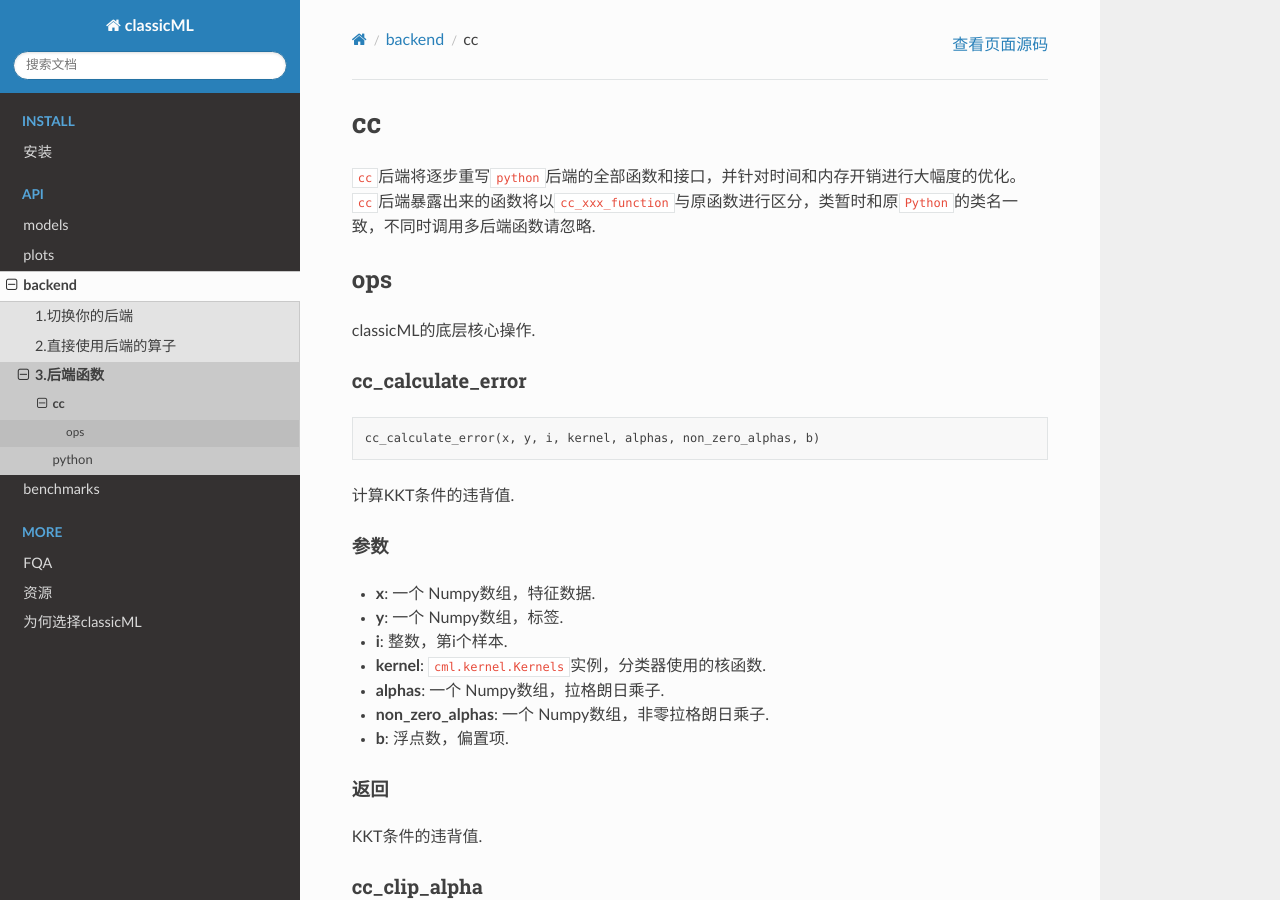
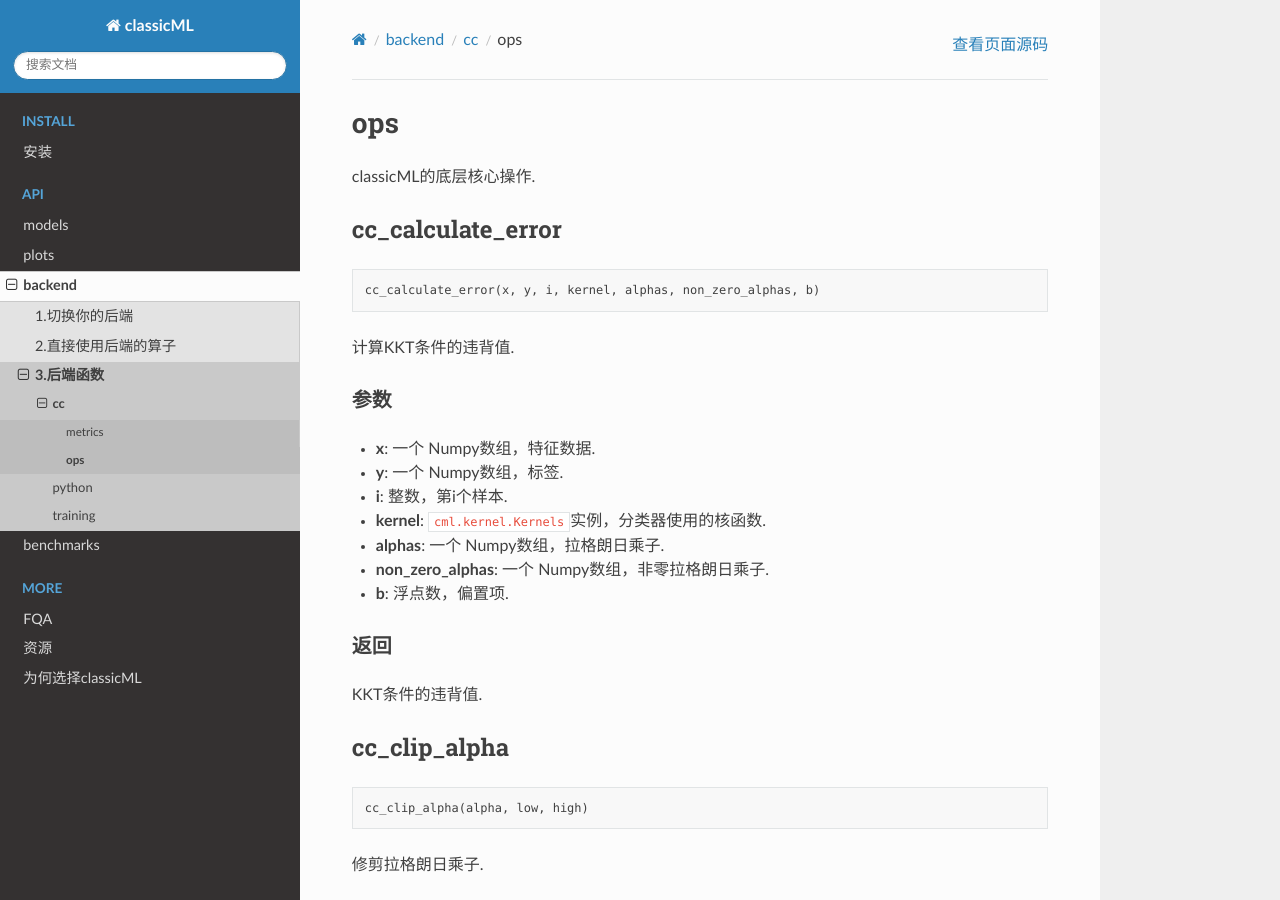
Before and after one commit to sun1638650145/classicML, a Sphinx documentation site: the page built from docs/source/backend/cc/ops.md, in a window 1280 px wide and 900 px high. Built offline with Sphinx 7.4.7 and the Read the Docs theme 2.0.0, drawn with Linux system fonts in a browser that asks for light colours.

Commit message:
update docs style

````diff
--- a/docs/source/backend/cc.md
+++ b/docs/source/backend/cc/ops.md
@@ -1,12 +1,8 @@
-# cc
-
-```cc```后端将逐步重写```python```后端的全部函数和接口，并针对时间和内存开销进行大幅度的优化。```cc```后端暴露出来的函数将以```cc_xxx_function```与原函数进行区分，类暂时和原```Python```的类名一致，不同时调用多后端函数请忽略.
-
-## ops
+# ops
 
 classicML的底层核心操作.
 
-### cc_calculate_error
+## cc_calculate_error
 
 ```python
 cc_calculate_error(x, y, i, kernel, alphas, non_zero_alphas, b)
@@ -14,7 +10,7 @@
 
 计算KKT条件的违背值.
 
-#### 参数
+### 参数
 
 * <b>x</b>: 一个 Numpy数组，特征数据.
 * <b>y</b>: 一个 Numpy数组，标签.
@@ -24,11 +20,11 @@
 * <b>non_zero_alphas</b>: 一个 Numpy数组，非零拉格朗日乘子.
 * <b>b</b>: 浮点数，偏置项.
 
-#### 返回
+### 返回
 
 KKT条件的违背值.
 
-### cc_clip_alpha
+## cc_clip_alpha
 
 ```python
 cc_clip_alpha(alpha, low, high)
@@ -36,16 +32,16 @@
 
 修剪拉格朗日乘子.
 
-#### 参数
+### 参数
 
 * <b>alpha</b>: 一个 Numpy数组，拉格朗日乘子.
 * <b>low</b>: 浮点数，正则化系数的下界.
 * <b>high</b>: 浮点数，正则化系数的上界.
 
-#### 返回
+### 返回
 修剪后的拉格朗日乘子.
 
-### cc_get_conditional_probability
+## cc_get_conditional_probability
 
 ```python
 cc_get_conditional_probability(samples_on_attribute, samples_in_category, num_of_categories, smoothing)
@@ -53,18 +49,18 @@
 
 获取类条件概率.
 
-#### 参数
+### 参数
 
 * <b>samples_on_attribute</b>: 浮点数，在某个属性的样本.
 * <b>samples_in_category</b>: 浮点数，在某个类别上的样本.
 * <b>num_of_categories</b>: 整数，类别的数量.
 * <b>smoothing</b>: 布尔值，是否使用平滑.
 
-#### 返回
+### 返回
 
 类条件概率.
 
-### cc_get_dependent_prior_probability
+## cc_get_dependent_prior_probability
 
 ```python
 cc_get_dependent_prior_probability(samples_on_attribute_in_category,
@@ -75,18 +71,18 @@
 
 获取有依赖的类先验概率.
 
-#### 参数
+### 参数
 
 * <b>samples_on_attribute_in_category</b>: 整数，类别为c的属性i上取值为xi的样本.
 * <b>number_of_sample</b>: 整数，样本的总数.
 * <b>values_on_attribute</b>: 整数，在属性i上的取值数.
 * <b>smoothing</b>: 布尔值, 是否使用平滑.
 
-#### 返回
+### 返回
 
 类先验概率.
 
-### cc_get_prior_probability
+## cc_get_prior_probability
 
 ```python
 cc_get_prior_probability(number_of_sample, y, smoothing)
@@ -94,17 +90,17 @@
 
 获取类先验概率.
 
-#### 参数
+### 参数
 
 * <b>number_of_sample</b>: 整数，样本的总数.
 * <b>y</b>: 一个 Numpy数组，标签.
 * <b>smoothing</b>: 布尔值, 是否使用平滑.
 
-#### 返回
+### 返回
 
 类先验概率.
 
-### cc_get_probability_density
+## cc_get_probability_density
 
 ```python
 cc_get_probability_density(sample, mean, var)
@@ -112,17 +108,17 @@
 
 获得概率密度.
 
-#### 参数
+### 参数
 
 * <b>sample</b>: 浮点数，样本的取值.
 * <b>mean</b>: 浮点数，样本在某个属性的上的均值.
 * <b>var</b>: 浮点数，样本在某个属性上的方差.
 
-#### 返回
+### 返回
 
 概率密度.
 
-### cc_get_w
+## cc_get_w
 
 ```python
 cc_get_w(S_w, mu_0, mu_1)
@@ -130,17 +126,17 @@
 
 获得投影向量.
 
-#### 参数
+### 参数
 
 * <b>S_w</b>: 一个 Numpy数组，类内散度矩阵.
 * <b>mu_0</b>: 一个 Numpy数组，反例的均值向量.
 * <b>mu_1</b>: 一个 Numpy数组，正例的均值向量.
 
-#### 返回
+### 返回
 
 投影向量.
 
-### cc_get_within_class_scatter_matrix
+## cc_get_within_class_scatter_matrix
 
 ```python
 cc_get_within_class_scatter_matrix(X_0, X_1, mu_0, mu_1)
@@ -148,18 +144,18 @@
 
 获得类内散度矩阵.
 
-#### 参数
+### 参数
 
 * <b>X_0</b>: 一个 Numpy数组，反例集合.
 * <b>X_1</b>: 一个 Numpy数组，正例集合.
 * <b>mu_0</b>: 一个 Numpy数组，反例的均值向量.
 * <b>mu_1</b>: 一个 Numpy数组，正例的均值向量.
 
-#### 返回
+### 返回
 
 类内散度矩阵.
 
-### cc_select_second_alpha
+## cc_select_second_alpha
 
 ```python
 cc_select_second_alpha(error, error_cache, non_bound_alphas)
@@ -167,17 +163,17 @@
 
 选择第二个拉格朗日乘子，SMO采用的是启发式寻找的思想，找到目标函数变化量足够大，即选取变量样本间隔最大.
 
-#### 参数
+### 参数
 
 * <b>error</b>: 浮点数，KKT条件的违背值.
 * <b>error_cache</b>: 一个 Numpy数组，KKT条件的违背值缓存.
 * <b>non_bound_alphas</b>: 一个 Numpy数组，非边界拉格朗日乘子.
 
-#### 返回
+### 返回
 
 拉格朗日乘子的下标和违背值.
 
-### cc_type_of_target
+## cc_type_of_target
 
 ```python
 cc_type_of_target(y)
@@ -185,11 +181,11 @@
 
 判断输入数据的类型.
 
-#### 参数
+### 参数
 
 * <b>y</b>: 一个 Numpy数组，待判断类型的数据.
 
-#### 返回
+### 返回
 
 * ```'binary'```: 元素只有两个离散值，类型不限.
 * ```'continuous'```: 元素都是浮点数，且不是对应整数的浮点数.
--- a/docs/source/backend/index.rst
+++ b/docs/source/backend/index.rst
@@ -40,5 +40,6 @@
 .. toctree::
    :maxdepth: 1
 
-   cc
+   cc/index
    python/index
+   training
--- /dev/null
+++ b/docs/source/backend/training.md
@@ -0,0 +1 @@
+# training
````
Also changed, not shown: docs/source/backend/cc/index.rst (added, +12 -0 lines), docs/source/backend/cc/metrics.md (added, +114 -0 lines).
